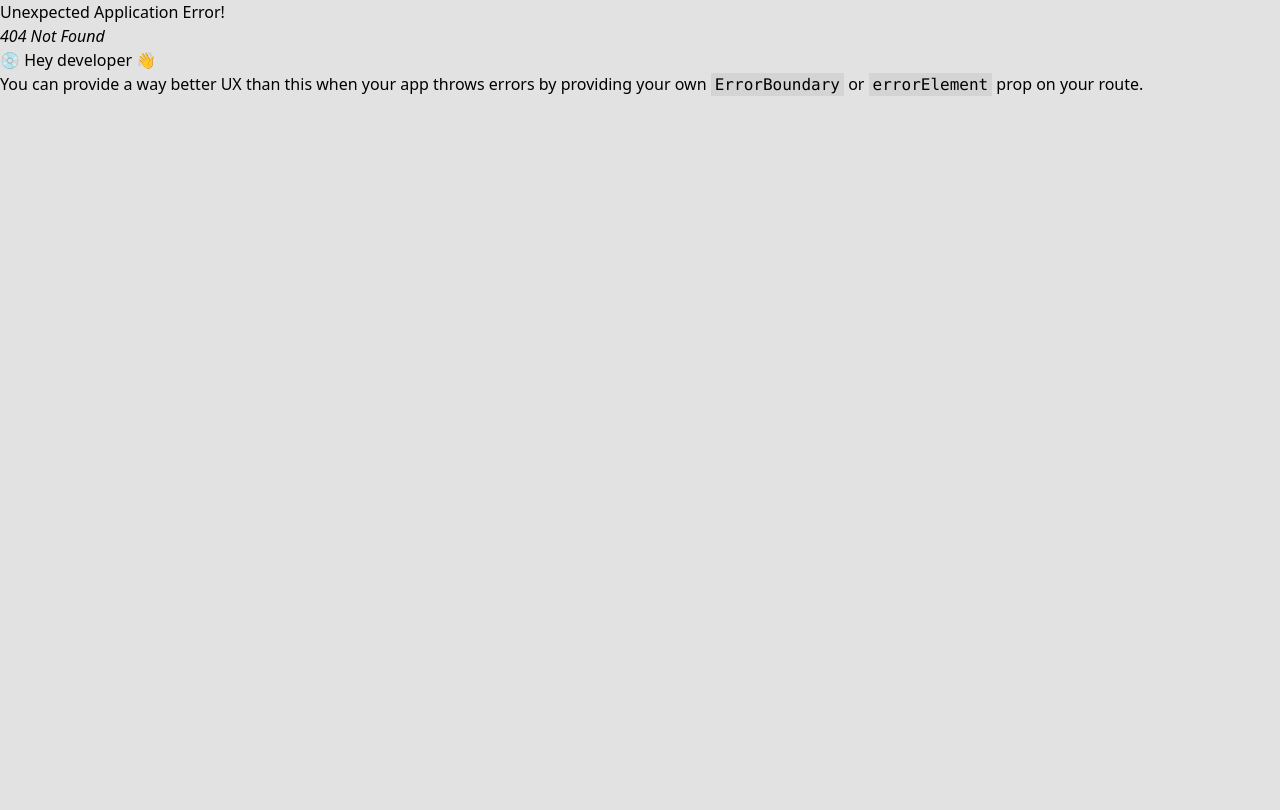
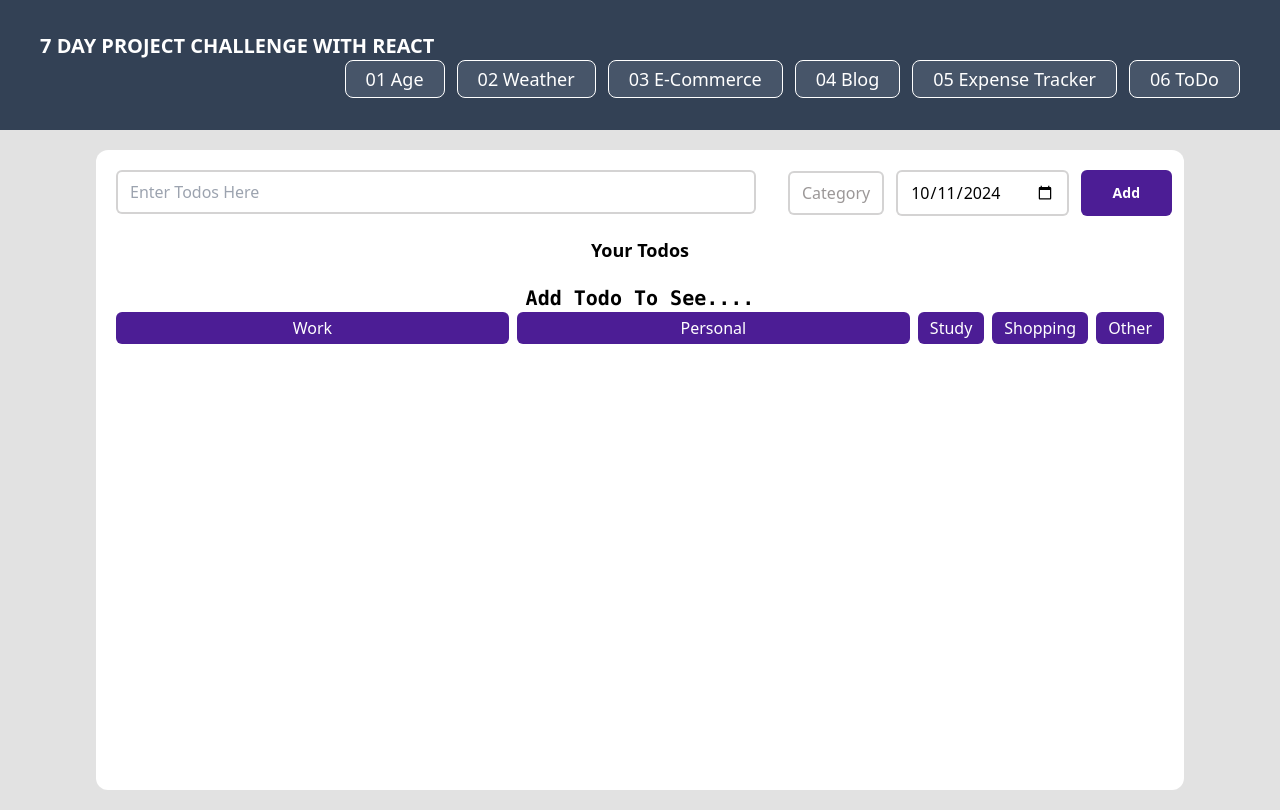
Before and after one commit to akshay0712-dev/project, a React (Vite) app: page /project/Todo in a window 1280 px wide. Before the commit this address had no page. Built offline with nearby package versions, Linux system fonts and the light colour scheme.

Commit message:
add todo files

```diff
--- a/package.json
+++ b/package.json
@@ -12,7 +12,8 @@
   "dependencies": {
     "react": "^18.3.1",
     "react-dom": "^18.3.1",
-    "react-router-dom": "^6.26.2"
+    "react-router-dom": "^6.26.2",
+    "uuid": "^10.0.0"
   },
   "devDependencies": {
     "@eslint/js": "^9.11.1",
--- a/src/App.jsx
+++ b/src/App.jsx
@@ -7,6 +7,7 @@ import { createBrowserRouter, RouterProvider } from "react-router-dom";
 import Ecommerce from './components/3E-commerce/E_commerce.jsx'
 import Blog from './components/4Blog/blog.jsx'
 import Expense from './components/5Expense Tracker/Expense.jsx'
+import ToDo from './components/ToDo/ToDo.jsx'
 
 
 function App() {
@@ -65,6 +66,15 @@ function App() {
         </>
       ),
     },
+    {
+      path: "/project/Todo",
+      element: (
+        <>
+          <Navbar />
+          <ToDo />
+        </>
+      ),
+    },
   ]);
 
 
--- /dev/null
+++ b/src/components/ToDo/ToDo.jsx
@@ -0,0 +1,245 @@
+import React, { useEffect, useState } from "react";
+import { v4 as uuidv4 } from "uuid";
+
+function ToDo() {
+  const today = new Date().toISOString().split("T")[0];
+  const [Datee, setDatee] = useState(today);
+  const [todo, setTodo] = useState("");
+  const [todos, setTodos] = useState([]);
+  const [editId, setEditId] = useState(null);
+  const [id, setid] = useState(0);
+  const [toggleList, setToggleList] = useState(0);
+  const [categories, setCategories] = useState({
+    work: [1],
+    personal: [2],
+    study: [3],
+    shopping: [4,6],
+    other: [5],
+  });
+  // console.log(Object.keys(categories));
+
+
+  const [itemCat, setItemCat] = useState("");
+
+  console.log(categories[itemCat]);
+  useEffect(() => {
+    const todoString = localStorage.getItem("todos");
+
+    if (todoString) {
+      try {
+        const todos = JSON.parse(todoString);
+        setTodos(Array.isArray(todos) ? todos : []);
+      } catch (error) {
+        console.error("Error parsing JSON from localStorage:", error);
+      }
+    }
+  }, []);
+
+  useEffect(() => {
+    if (todos.length > 0) {
+      localStorage.setItem("todos", JSON.stringify(todos));
+    }
+  }, [todos]);
+
+  // Request permission for notifications
+  useEffect(() => {
+    if ("Notification" in window) {
+      if (Notification.permission === "default") {
+        Notification.requestPermission().then((permission) => {
+          console.log("Notification permission:", permission);
+        });
+      }
+    }
+  }, []);
+
+  // Function to show notification
+  const showNotification = (message) => {
+    if ("Notification" in window && Notification.permission === "granted") {
+      new Notification(message);
+    }
+  };
+
+  const toggleCatList = () => {
+    toggleList ? setToggleList(0) : setToggleList(1);
+  };
+
+  const handleAdd = () => {
+    if (editId) {
+      const updatedTodos = todos.map((item) =>
+        item.id === editId ? { ...item, todo } : item
+      );
+      setTodos(updatedTodos);
+      setTodo("");
+      setItemCat("");
+      setDatee(today)
+      setEditId(null);
+      showNotification("Todo Edited successfully!"); // Notification for update
+    } else {
+      setTodos([
+        ...todos,
+        { id: uuidv4(), index: id, todo,cat: itemCat, Date: Datee, isCompleted: false },
+      ]);
+      setid(id + 1);
+      setTodo("");
+      setItemCat("");
+
+  addItemToShopping()
+      setDatee(today)
+      showNotification(todo + " Added Successfully!");
+    }
+  };
+
+  const handleCheckbox = (id) => {
+    const updatedTodos = todos.map((item) =>
+      item.id === id ? { ...item, isCompleted: !item.isCompleted } : item
+    );
+    setTodos(updatedTodos);
+  };
+
+  const handleEdit = (id) => {
+    const itemToEdit = todos.find((item) => item.id === id);
+    setTodo(itemToEdit.todo);
+    setItemCat(itemToEdit.cat);
+    setDatee(itemToEdit.Date);
+    setEditId(id);
+  };
+
+  const handleDelete = (id) => {
+    const updatedTodos = todos.filter((item) => item.id !== id);
+    setTodos(updatedTodos);
+  };
+
+  const handleChange = (e) => {
+    setTodo(e.target.value);
+  };
+  const handleKeyDown = (e) => {
+    if (e.key === "Enter") {
+      handleAdd();
+    }
+  };
+  return (
+    <>
+      <div className="container mx-auto my-5 rounded-xl p-5 bg-white w-[95vw] md:w-[85vw] min-h-[80vh]">
+        {/* <h2 className="text-lg font-bold my-5">Add a Todo</h2> */}
+        <div className="addTodos md:grid md:grid-cols-[50vw_30vw] flex flex-col gap-3 md:gap-8  bg-white">
+          <div className="bg-white">
+            <input
+              type="text"
+              onChange={handleChange}
+              onKeyPress={handleKeyDown}
+              value={todo}
+              className="rounded-md px-3 bg-white border-2 border-[#66656548] w-full py-2"
+              placeholder="Enter Todos Here"
+            />
+          </div>
+          <div className="bg-white flex flex-row gap-3 ">
+            <div className="bg-white flex items-center relative">
+              <div
+                className={`flex items-center bg-white border-2 border-[#66656548] w-full capitalize rounded-md px-3 py-2 ${
+                  itemCat == "" ? "text-[#888383d6]" : "text-black"
+                }`}
+                onClick={() => toggleCatList()}
+              >
+                {itemCat == "" ? "Category" : itemCat}
+              </div>
+              <div
+                className={`flex flex-col absolute top-[104%] bg-[#ffffff] px-3 py-2 rounded-md gap-2  ${
+                  toggleList ? "block" : "hidden"
+                }`}
+              >
+                {Object.keys(categories).map((catList) => {
+                  return (
+                    <div
+                      key={catList}
+                      className={`capitalize text-center bg-[#0000000e] font-medium px-3 py-2 rounded-md z-10 cursor-pointer hover:font-bold`}
+                      onClick={() => {
+                        setItemCat(catList);
+                        toggleCatList();
+                      }}
+                    >
+                      {catList}
+                    </div>
+                  );
+                })}
+              </div>
+            </div>
+            <input
+              type="date"
+              value={Datee}
+              onChange={(e) => setDatee(e.target.value)}
+              className="bg-white border-2 border-[#66656548] w-full rounded-md px-3 py-2"
+            />
+            <button
+              onClick={handleAdd}
+              disabled={todo.length <= 3}
+              className="bg-violet-800 hover:bg-violet-950 py-2 px-8 rounded-md text-sm font-bold cursor-pointer text-white disabled:bg-violet-900 "
+            >
+              {editId ? "Update" : "Add"}
+            </button>
+          </div>
+        </div>
+        <h2 className="text-lg font-bold my-5 bg-white text-center ">
+          Your Todos
+        </h2>
+        <div className="todos bg-white">
+          {todos.length === 0 && (
+            <div className="text-center text-xl font-semibold font-mono capitalize bg-white">
+              Add Todo to see....
+            </div>
+          )}
+          <div className="bg-white grid grid-cols-2 md:grid-flow-col gap-2">
+          {todos.length >= 0 && (
+            Object.keys(categories).map((filters) => {
+              return (
+                <div key={filters} className="capitalize text-center bg-violet-900 py-1 px-3 rounded-md cursor-pointer text-white">{filters}</div>
+              )
+            })
+          )}
+          </div>
+          {todos.map((item) => (
+            <div
+              key={item.id}
+              className="todo grid grid-cols-[5%_55%_20%_20%] md:grid-cols-[5%_75%_10%_10%] my-5 pb-8 border-b-[0.5px] border-[rgba(45,45,45,0.22)] items-center justify-center bg-white"
+            >
+              <div
+                onClick={() => handleCheckbox(item.id)}
+                type="checkbox"
+                checked={item.isCompleted}
+                name={item.id}
+                className={`p-2 py-1 rounded-md mx-3  material-symbols-outlined cursor-pointer bg-white ${
+                  item.isCompleted
+                    ? "text-green-600"
+                    : "text-[rgb(233,100,251)] "
+                }`}
+              >
+                {" "}
+                {item.isCompleted ? "check_circle" : "pending"}
+              </div>
+              <div
+                className={`capitalize bg-white ${
+                  item.isCompleted ? "line-through " : ""
+                }`}
+              >
+                {item.todo}
+              </div>
+              <button
+                onClick={() => handleEdit(item.id)}
+                className="h-7 bg-violet-800 hover:bg-violet-950 p-2 py-1 rounded-md  cursor-pointer text-white mx-3 material-symbols-outlined "
+              >
+                edit_note
+              </button>
+              <button
+                onClick={() => handleDelete(item.id)}
+                className="h-7 bg-violet-800 hover:bg-violet-950 p-2 py-1 rounded-md  cursor-pointer text-white mx-3 material-symbols-outlined"
+              >
+                Delete
+              </button>
+            </div>
+          ))}
+        </div>
+      </div>
+    </>
+  );
+}
+
+export default ToDo;
--- a/src/components/navbar.jsx
+++ b/src/components/navbar.jsx
@@ -8,11 +8,12 @@ const Navbar = () => {
     <div className='bg-slate-700 text-white text-xl px-10 py-8 font-bold uppercase'>
         <span className="bg-slate-700 font-bold uppercase">7 Day Project Challenge with React</span>
         <div className="bg-slate-700 grid grid-cols-2 md:flex md:flex-row md:flex-wrap gap-3 justify-end ">
-           <NavLink to={`/project/Age`} className="font-normal text-sm text-center md:text-lg capitalize cursor-pointer bg-slate-600 py-1 px-5 border border-white rounded-lg ">01 Age</NavLink >
-           <NavLink to={`/project/Weather`}  className="font-normal text-sm text-center md:text-lg capitalize cursor-pointer bg-slate-600 py-1 px-5 border border-white rounded-lg ">02 Weather</NavLink >
-           <NavLink to={`/project/E-commerce`}  className="font-normal text-sm text-center md:text-lg capitalize cursor-pointer bg-slate-600 py-1 px-5 border border-white rounded-lg  ">03 E-commerce</NavLink >
-           <NavLink to={`/project/blog`}  className="font-normal text-sm text-center md:text-lg capitalize cursor-pointer bg-slate-600 py-1 px-5 border border-white rounded-lg  ">04 Blog</NavLink >
-           <NavLink to={`/project/Expense`}  className="font-normal text-sm text-center md:text-lg capitalize cursor-pointer bg-slate-600 py-1 px-5 border border-white rounded-lg  ">04 Expense Tracker</NavLink >
+           <NavLink to={`/project/Age`} className="font-normal text-sm text-center md:text-lg capitalize cursor-pointer bg-slate-600 py-1 px-5 border border-white flex items-center justify-center rounded-lg ">01 Age</NavLink >
+           <NavLink to={`/project/Weather`}  className="font-normal text-sm text-center md:text-lg capitalize cursor-pointer bg-slate-600 py-1 px-5 border border-white flex items-center justify-center rounded-lg ">02 Weather</NavLink >
+           <NavLink to={`/project/E-commerce`}  className="font-normal text-sm text-center md:text-lg capitalize cursor-pointer bg-slate-600 py-1 px-5 border border-white flex items-center justify-center rounded-lg  ">03 E-commerce</NavLink >
+           <NavLink to={`/project/blog`}  className="font-normal text-sm text-center md:text-lg capitalize cursor-pointer bg-slate-600 py-1 px-5 border border-white flex items-center justify-center rounded-lg  ">04 Blog</NavLink >
+           <NavLink to={`/project/Expense`}  className="font-normal text-sm text-center md:text-lg capitalize cursor-pointer bg-slate-600 py-1 px-5 border border-white flex items-center justify-center rounded-lg  ">05 Expense Tracker</NavLink >
+           <NavLink to={`/project/Todo`}  className="font-normal text-sm text-center md:text-lg capitalize cursor-pointer bg-slate-600 py-1 px-5 border border-white flex items-center justify-center rounded-lg  ">06 ToDo</NavLink >
         </div>
     </div>
 
```
Also changed, not shown: 1 other file (tests, documents, lock files or other folders).
